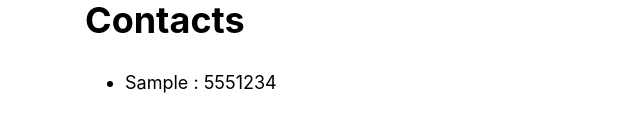
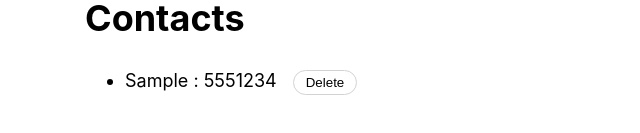
Before and after one commit to olhabahaieva/goit-react-hw-02-phonebook, a React (Create React App) app: page / in a window 1280 px wide. Both pictures are taken after typing "Sample", "5551234" into the empty fields and a click on the button "Add contact". Shown: the part 531-664 px from the top of the page, without its empty margins (320-960 px from the left). Built offline with nearby package versions, Linux system fonts and the light colour scheme.

Commit message:
added delete css

```diff
--- a/src/components/Contacts/Contacts.jsx
+++ b/src/components/Contacts/Contacts.jsx
@@ -16,6 +16,7 @@ class Contacts extends Component {
           {contacts.map((contact) => (
             <li key={contact.id}>
               {contact.name} : {contact.number}
+              <button className={css.delete}>Delete</button>
             </li>
           ))}
         </ul>
--- a/src/components/Contacts/Contacts.module.css
+++ b/src/components/Contacts/Contacts.module.css
@@ -3,3 +3,19 @@
   width: 430px;
   font-size: 18px;
 }
+
+.delete{
+  background-color: white;
+  border-radius: 24px;
+  margin-left: 16px;
+  border: 1px solid lightgrey;
+  padding: 4px 12px;
+  transition: background-color 0.5s ease;
+}
+
+.delete:hover,
+.delete:focus{
+  background-color: orangered;
+  color: white;
+  border: none;
+}
```
